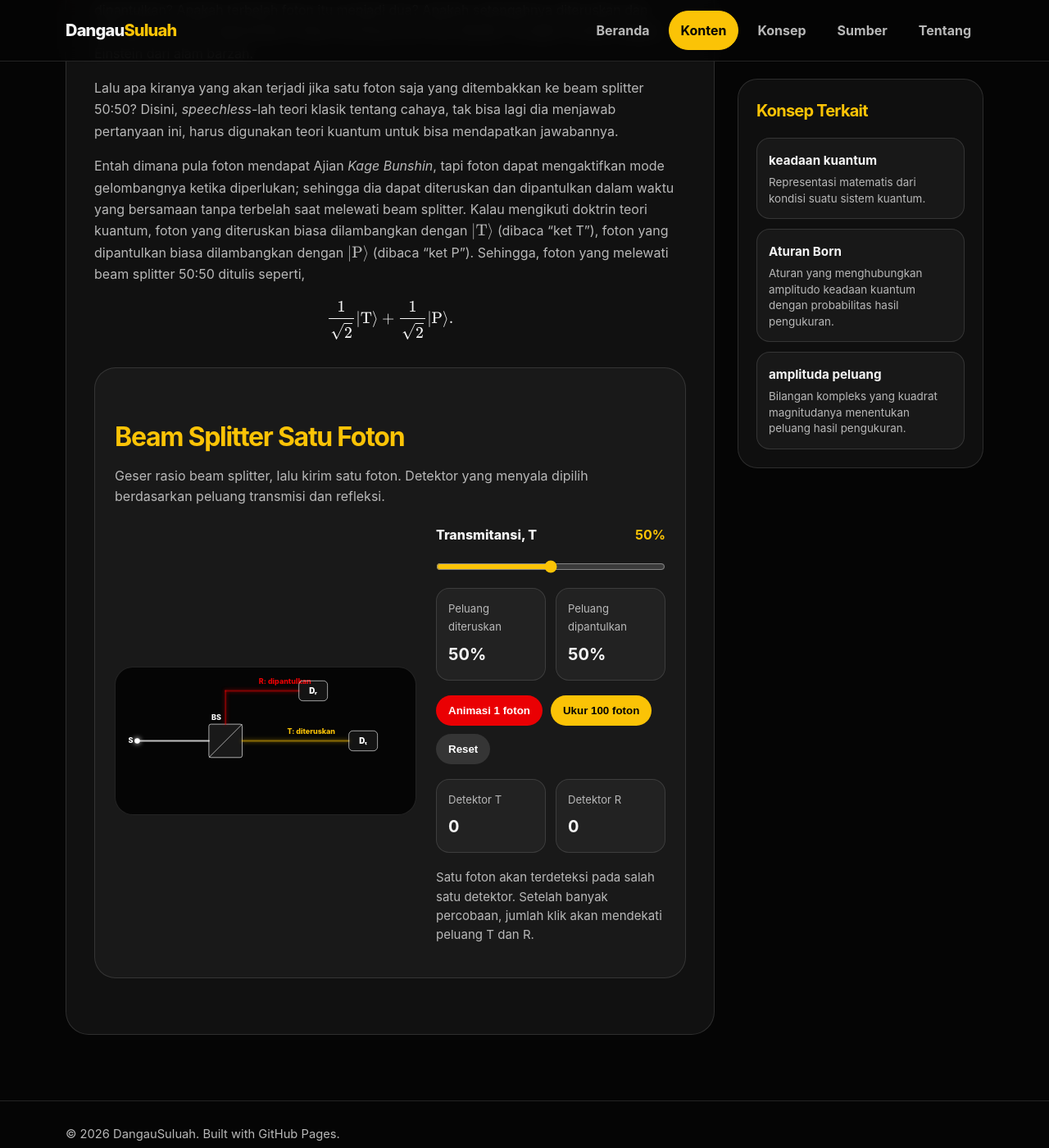
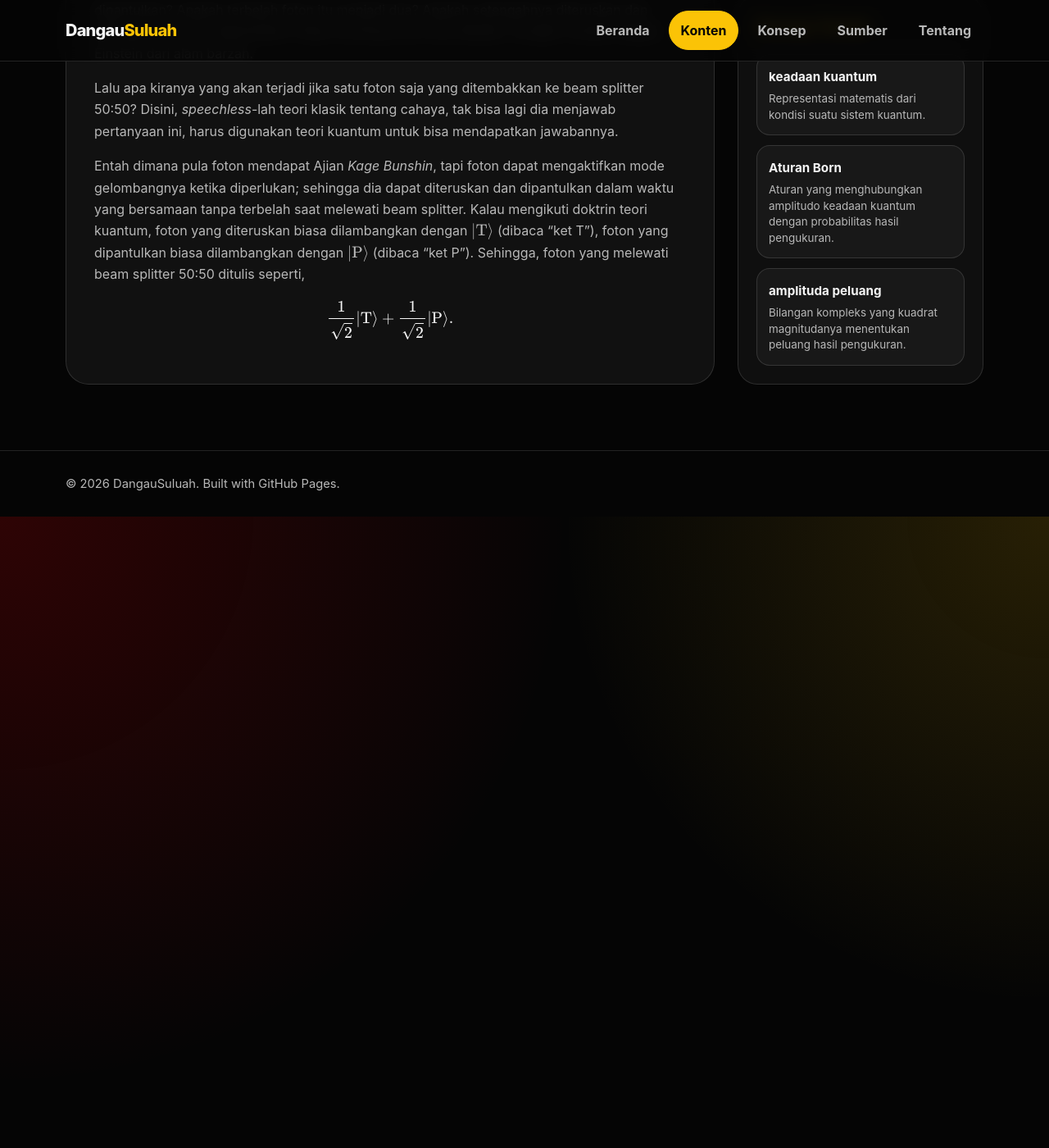
Before and after one commit to dangausuluah/dangausuluah.github.io, a Jekyll site: the page built from _contents/tentang-foton.md, in a window 1280 px wide and 1400 px high, scrolled down 883 px. Shown: the whole window at 82% size. Built offline with Jekyll 4.4.1, drawn with Linux system fonts in a browser that asks for light colours.

Commit message:
Update tentang-foton.md

```diff
--- a/_contents/tentang-foton.md
+++ b/_contents/tentang-foton.md
@@ -49,5 +49,3 @@ Kalau mengikuti doktrin teori kuantum, foton yang diteruskan biasa dilambangkan
 $$
 \frac{1}{\sqrt{2}} |\mathrm{T}\rangle + \frac{1}{\sqrt{2}} |\mathrm{P}\rangle.
 $$
-
-{% include single-beam-splitter-demo.html %}
```
